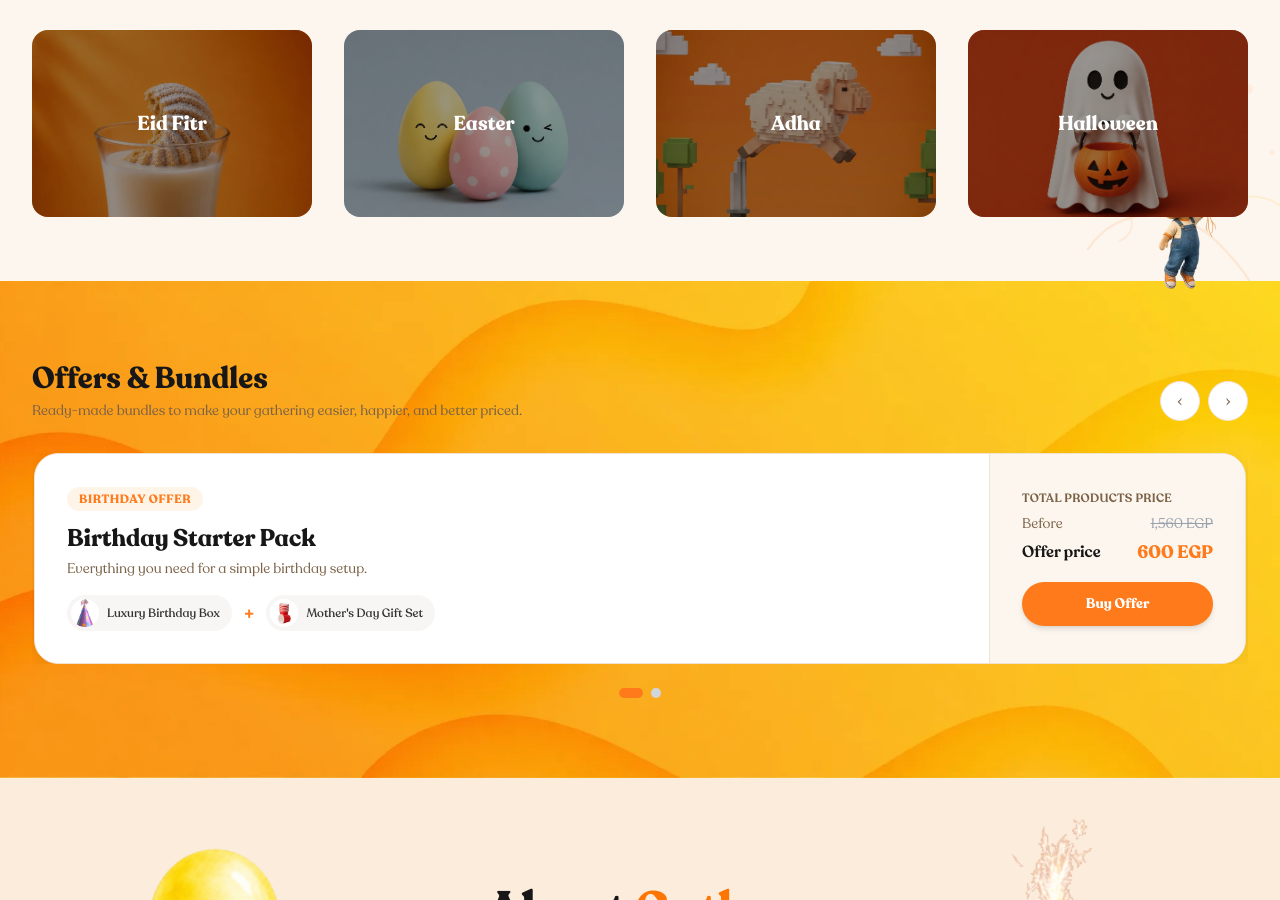
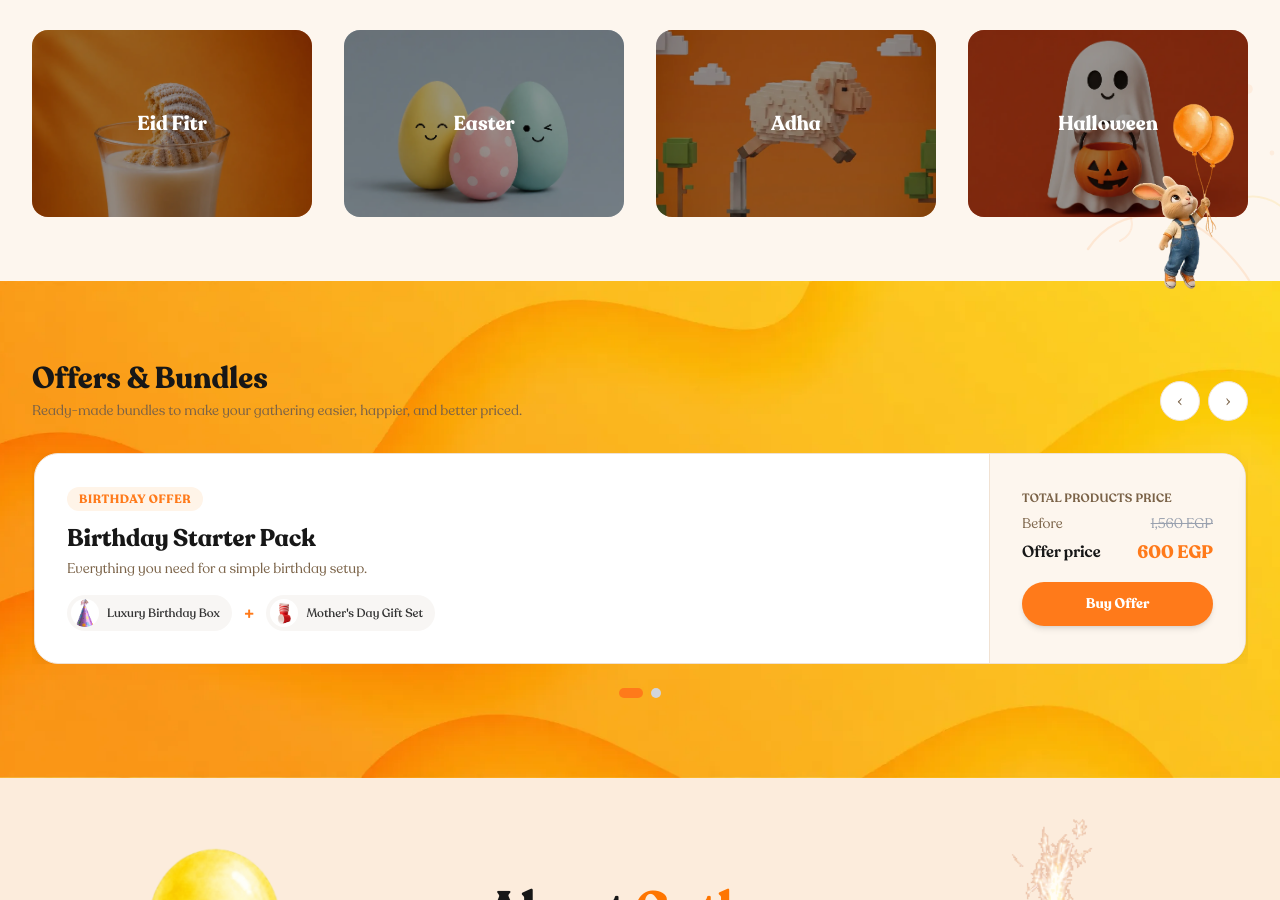
Before and after one commit to Word-of-Mouth-Marketing-agency/gather, a Next.js app: page / in a window 1280 px wide. Shown: the part 2582-3482 px from the top of the page. Built offline with nearby package versions, Linux system fonts and the light colour scheme.

Commit message:
fix: raise rabbit z-index to 50

```diff
--- a/src/components/sections/OffersBundlesSection.tsx
+++ b/src/components/sections/OffersBundlesSection.tsx
@@ -50,7 +50,7 @@ export default function OffersBundlesSection({ title, subtitle }: OffersGridSect
       style={{ backgroundImage: "url('/assets/gather/offers-bg.webp')" }}
     >
       <div
-        className="absolute top-0 right-0 w-36 h-36 sm:w-48 sm:h-48 pointer-events-none select-none"
+        className="absolute top-0 right-0 w-36 h-36 sm:w-48 sm:h-48 pointer-events-none select-none z-50"
         style={{ transform: `translateY(${translateY}px)` }}
       >
         <img
```
